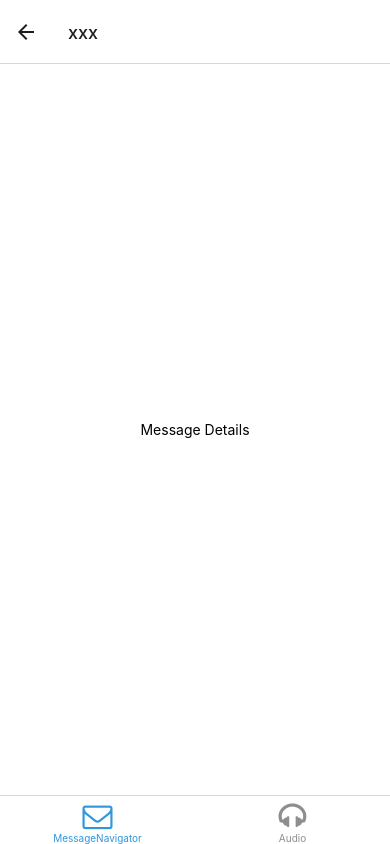
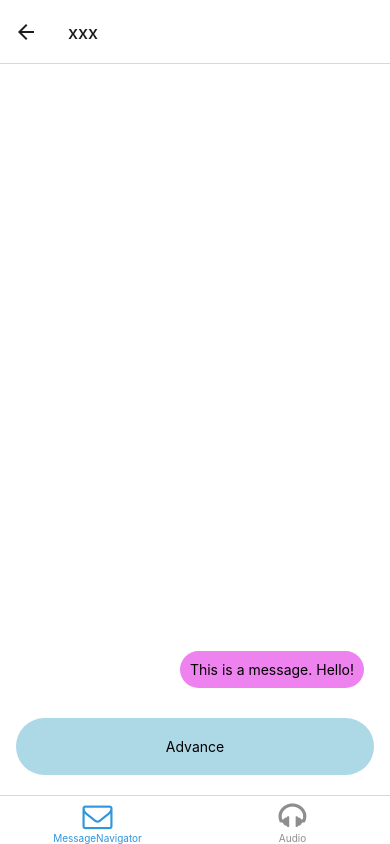
Before and after one commit to bmacnish/gauntlet, a React Native app: screen /Name in a window 390 px wide. Built offline with nearby package versions, Linux system fonts and the light colour scheme; what expo-linking would draw is missing.

Commit message:
Add Bubble Component

```diff
--- /dev/null
+++ b/components/Bubble.tsx
@@ -0,0 +1,28 @@
+import React from 'react'
+import { StyleSheet } from 'react-native'
+import { Text, View } from '../components/Themed'
+
+interface BubbleProps {
+  text: string
+  reply?: boolean
+}
+
+export default function Bubble({text, reply }: BubbleProps) {
+  return (
+    <View style={[styles.bubble, {
+      alignSelf: reply ? 'flex-start' : 'flex-end',
+      backgroundColor: reply ? 'yellow' : 'violet',
+    }]}>
+      <Text>{text}</Text>
+    </View>
+  )
+}
+
+const styles = StyleSheet.create({
+  bubble: {
+    borderRadius: 20,
+    padding: 10,
+    maxWidth: '75%',
+    margin: 10,
+  },
+})
--- a/screens/MessageDetailsScreen.tsx
+++ b/screens/MessageDetailsScreen.tsx
@@ -1,11 +1,54 @@
-import React from 'react'
-import { StyleSheet, TouchableOpacity } from 'react-native'
-import { Text, View } from '../components/Themed'
+import React, { useState } from 'react'
+import { StyleSheet } from 'react-native'
+import { TouchableOpacity } from 'react-native-gesture-handler'
+import Bubble from '../components/Bubble'
+import { View, Text } from '../components/Themed'
+
+const CONVERSATION_DATA = [
+  {
+    text: 'This is a message. Hello!',
+  },
+  {
+    text: 'A reply to the inital message. What are you up to?',
+    reply: true,
+  },
+  {
+    text: 'Plannign out some designs for this messaging app! What do you think?'
+  },
+  {
+    text: 'Looking good, looking forward to seeing the final thing',
+    reply: true,
+  },
+  {
+    text: 'Good luck!',
+    reply: true,
+  }
+]
+
 
 export default function MessageDetailsScreen() {
+  const [conversationIndex, setConversationIndex] = useState(0)
+
+  const advanceConversation = () => {
+    setConversationIndex(conversationIndex + 1)
+    console.log(conversationIndex)
+  }
+
   return (
     <View style={styles.container}>
-      <Text>Message Details</Text>
+      {CONVERSATION_DATA.map((bubbleData, index) => {
+        if (index <= conversationIndex) {
+          return (
+          <Bubble
+            text={ bubbleData.text }
+            reply={ bubbleData.reply }
+          />
+        )}
+      })}
+
+      <TouchableOpacity style={styles.advance} onPress={advanceConversation}>
+        <Text>Advance</Text>
+      </TouchableOpacity>
     </View>
   )
 }
@@ -14,7 +57,13 @@ const styles = StyleSheet.create({
   container: {
     flex: 1,
     paddingHorizontal: 16,
-    justifyContent: 'center',
-    alignItems: 'center',
+    justifyContent: 'flex-end',
   },
+  advance: {
+    borderRadius: 50,
+    marginVertical: 20,
+    backgroundColor: 'lightblue',
+    padding: 20,
+    alignItems: 'center'
+  }
 })
--- a/screens/MessageListScreen.tsx
+++ b/screens/MessageListScreen.tsx
@@ -1,5 +1,5 @@
 import React from 'react'
-import { FlatList, Pressable, StyleSheet, TouchableOpacity } from 'react-native'
+import { FlatList, StyleSheet, TouchableOpacity } from 'react-native'
 import { Text, View } from '../components/Themed'
 import { FontAwesome } from '@expo/vector-icons'
 import { useNavigation } from '@react-navigation/native'
```
